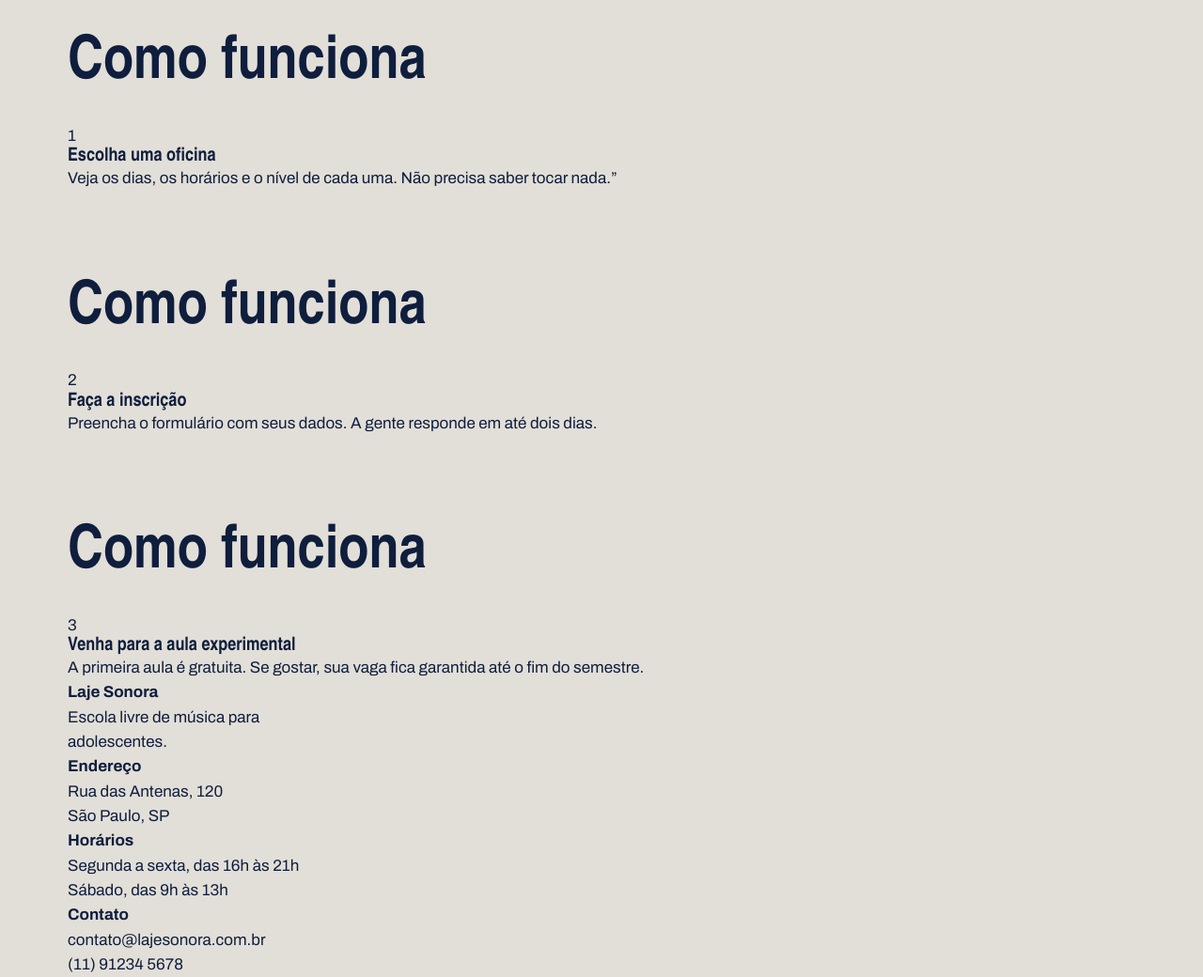
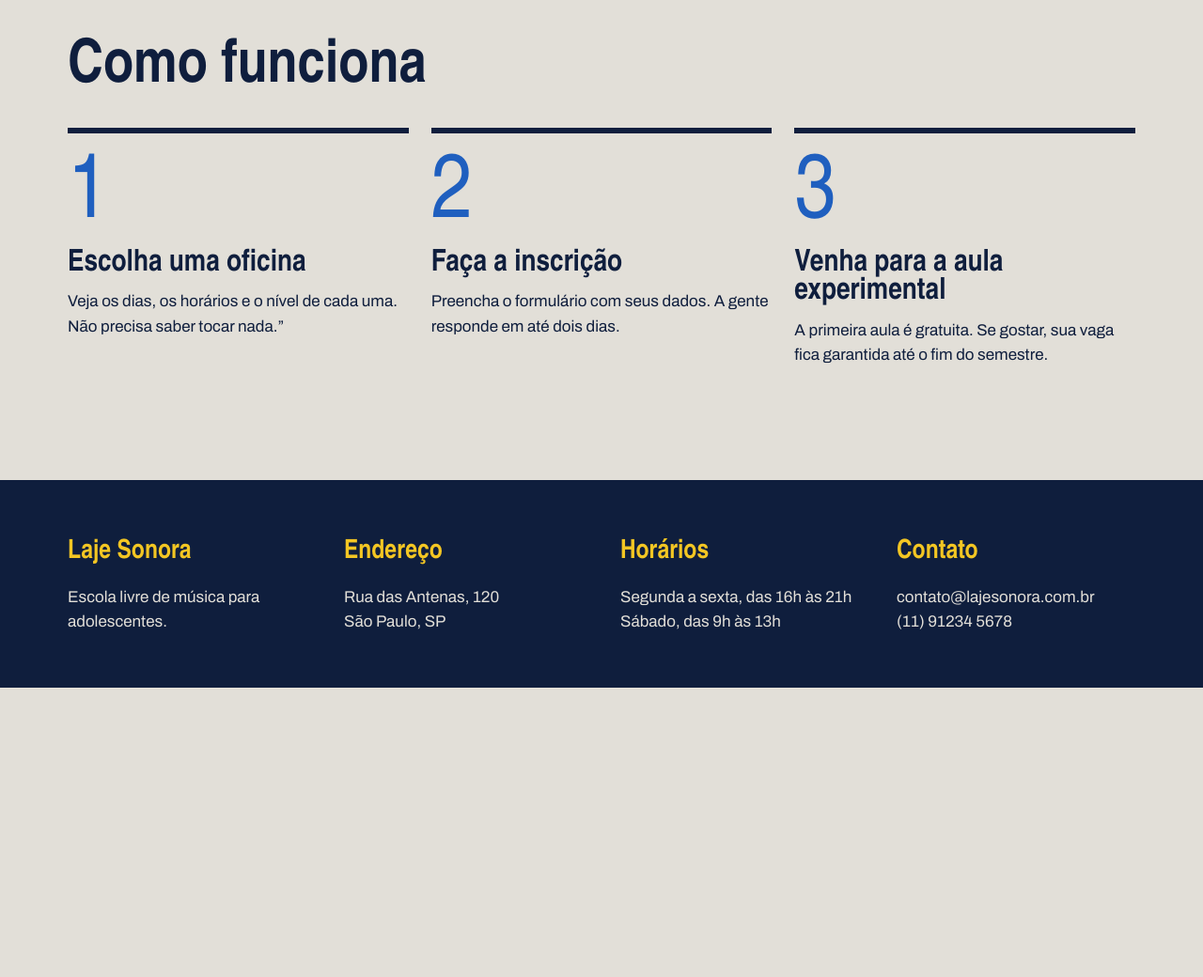
Before and after one commit to luizabernasa/laje_sonora, a plain HTML site: page index.html in a window 1280 px wide. Shown: the part 1700-2740 px from the top of the page at 94% size. After the commit the page ends 2432 px from the top, so only its background shows below. Drawn offline with Linux system fonts and the light colour scheme; a web font is replaced by a local one.

Commit message:
Página inicial pronta

```diff
--- a/index.css
+++ b/index.css
@@ -180,9 +180,51 @@ h1, h2, h3{
   .card-info {
     margin-top: 20px;
     padding-top: 16px;
-    border-top: 2px solid: var(--concreto-escuro);
+    border-top: 2px solid var(--concreto-escuro);
     font-weight: 600;
     font-size: 15px;
     display: flex;
     justify-content: space-between;
   }
+  .passos{
+    display: flex;
+    gap: 24px;
+  }
+  .passo{
+    border-top: 6px solid var(--tinta);
+    padding-top: 20px;
+    flex: 1;
+  }
+  .passo-numero{
+    font-family: var(--fonte-cartaz);
+    font-size: 96px;
+    font-weight: 900px;
+    line-height: 1;
+    color: var(--caixa-dagua);
+  }
+  .passo h3{
+    font-size: 32px;
+    margin-block:8px 12px;
+
+  }
+.rodape{
+    margin-top: 120px;
+    background-color: var(--tinta);
+    color: var(--concreto);
+    padding-block: 56px;
+
+}
+
+.rodape-colunas{
+display: flex;
+ gap: 40px;
+}
+.rodape-coluna{
+  flex: 1;
+}
+.rodape h4{
+  font-family: var(--fonte-cartaz);
+  font-size: 28px;
+  color: var(--fita);
+  margin-bottom: 12px;
+}
--- a/index.html
+++ b/index.html
@@ -118,23 +118,11 @@
                     <h3>Escolha uma oficina</h3>
                     <p>Veja os dias, os horários e o nível de cada uma. Não precisa saber tocar nada.”</p>
                 </div>
-            </div>
-        </section>
-
-        <section class="conteudo secao">
-            <h2 class="titulo-secao">Como funciona</h2>
-            <div class="passos">
                 <div class="passo">
                     <p class="passo-numero">2</p>
                     <h3>Faça a inscrição</h3>
                     <p>Preencha o formulário com seus dados. A gente responde em até dois dias.</p>
                 </div>
-            </div>
-        </section>
-
-        <section class="conteudo secao">
-            <h2 class="titulo-secao">Como funciona</h2>
-            <div class="passos">
                 <div class="passo">
                     <p class="passo-numero">3</p>
                     <h3>Venha para a aula experimental</h3>
@@ -143,26 +131,29 @@
             </div>
         </section>
 
+
+
+
     </main>
 
     <footer class="rodape">
         <div class="conteudo rodape-colunas">
-            <div class="rodape-colunas">
+            <div class="rodape-coluna">
                 <h4>Laje Sonora</h4>
                 <p>Escola livre de música para <br> adolescentes.</p>
             </div>
 
-            <div class="rodape-colunas">
+            <div class="rodape-coluna">
                 <h4>Endereço</h4>
                 <p>Rua das Antenas, 120 <br> São Paulo, SP</p>
             </div>
 
-            <div class="rodape-colunas">
+            <div class="rodape-coluna">
                 <h4>Horários</h4>
                 <p>Segunda a sexta, das 16h às 21h <br> Sábado, das 9h às 13h</p>
             </div>
 
-            <div class="rodape-colunas">
+            <div class="rodape-coluna">
                 <h4>Contato</h4>
                 <p>contato@lajesonora.com.br<br> (11) 91234 5678</p>
             </div>
```
